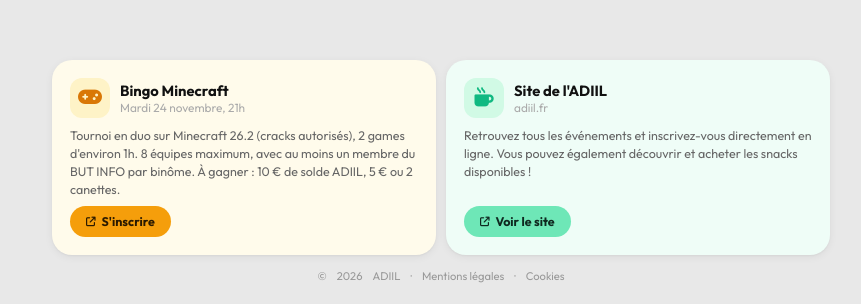
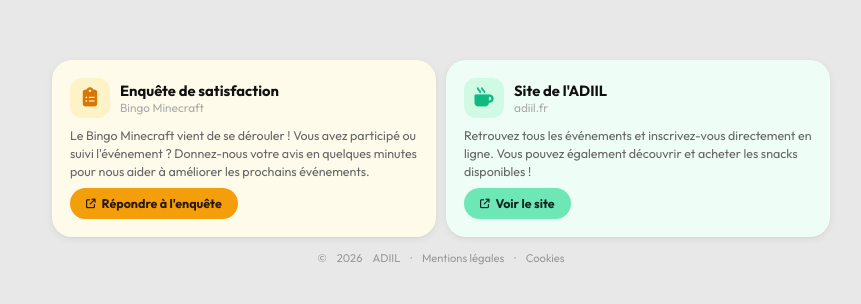
Before and after one commit to Association-ADIIL/linktree, a plain HTML site: page index.html in a window 1280 px wide. Shown: the part 188-492 px from the top of the page, 320-1181 px from the left. Drawn offline with Linux system fonts and the light colour scheme.

Commit message:
Remplacement du Bingo Minecraft par l'enquête de satisfaction

```diff
--- a/index.html
+++ b/index.html
@@ -102,16 +102,16 @@ body{font-family:"Outfit",system-ui,sans-serif;background:#e8e8e8;min-height:100
   </div>
 
   <div class="grid">
-    <a id="link-event" class="card tint-event col-2" href="https://www.adiil.fr/events/14" target="_blank" rel="noopener noreferrer">
+    <a id="link-event" class="card tint-event col-2" href="https://forms.gle/uZqctdBsmvqqBqmD7" target="_blank" rel="noopener noreferrer">
       <div class="card-head">
-        <div class="card-icon ic-event"><i class="fa-solid fa-gamepad"></i></div>
+        <div class="card-icon ic-event"><i class="fa-solid fa-clipboard-list"></i></div>
         <div>
-          <div class="card-title">Bingo Minecraft</div>
-          <div class="card-sub">Mardi 24 novembre, 21h</div>
+          <div class="card-title">Enquête de satisfaction</div>
+          <div class="card-sub">Bingo Minecraft</div>
         </div>
       </div>
-      <div class="card-desc">Tournoi en duo sur Minecraft 26.2 (cracks autorisés), 2 games d'environ 1h. 8 équipes maximum, avec au moins un membre du BUT INFO par binôme. À gagner : 10 € de solde ADIIL, 5 € ou 2 canettes.</div>
-      <span class="btn btn-event"><i class="fa-solid fa-arrow-up-right-from-square"></i> S'inscrire</span>
+      <div class="card-desc">Le Bingo Minecraft vient de se dérouler ! Vous avez participé ou suivi l'événement ? Donnez-nous votre avis en quelques minutes pour nous aider à améliorer les prochains événements.</div>
+      <span class="btn btn-event"><i class="fa-solid fa-arrow-up-right-from-square"></i> Répondre à l'enquête</span>
     </a>
 
     <a id="link-adiil" class="card tint-adiil col-2" href="https://www.adiil.fr/" target="_blank" rel="noopener noreferrer">
@@ -268,7 +268,7 @@ if (getConsent() === null) showConsent();
 function track(label) {
   gtag('event', 'clic_lien', { lien: label, transport_type: 'beacon' });
 }
-document.getElementById('link-event').addEventListener('click', () => track('Evenement Bingo Minecraft'));
+document.getElementById('link-event').addEventListener('click', () => track('Enquete satisfaction Bingo Minecraft'));
 document.getElementById('link-adiil').addEventListener('click', () => track('Site ADIIL'));
 
 /* ── MODAL MENTIONS ── */
```
